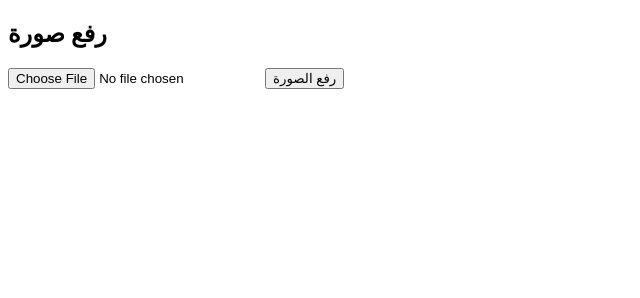
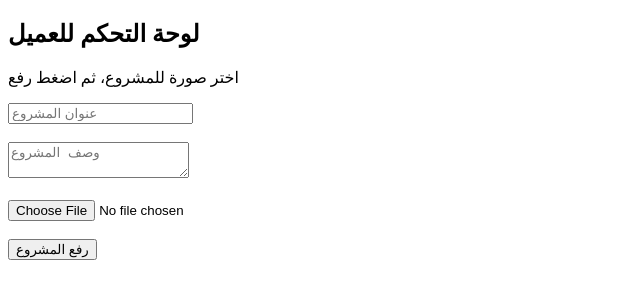
Before and after one commit to eslammohamedalexegy-cloud/Ahmed-Hossam, a plain HTML site: page admin.html in a window 1280 px wide. Shown: the whole page, without its empty margins (0-640 px from the left). Drawn offline with Linux system fonts and the light colour scheme.

Commit message:
Update admin.html

```diff
--- a/admin.html
+++ b/admin.html
@@ -1,25 +1,31 @@
 <!DOCTYPE html>
 <html lang="ar">
 <head>
-  <meta charset="UTF-8">
-  <title>رفع الصور</title>
+<meta charset="UTF-8">
+<title>Admin - رفع مشروع</title>
 </head>
 <body>
 
-<h2>رفع صورة</h2>
-<input type="file" id="file" />
-<button onclick="upload()">رفع الصورة</button>
+<h2>لوحة التحكم للعميل</h2>
+<p>اختر صورة للمشروع، ثم اضغط رفع</p>
+
+<input type="text" id="title" placeholder="عنوان المشروع"><br><br>
+<textarea id="description" placeholder="وصف المشروع"></textarea><br><br>
+<input type="file" id="file"><br><br>
+<button onclick="uploadProject()">رفع المشروع</button>
 <p id="status"></p>
 
 <script>
 const CLOUD_NAME = "dqkrwssks";  // ضع هنا Cloud name بتاعك
-const UPLOAD_PRESET = "upload_images"; // الاسم اللي عملناه في الخطوة السابقة
+const UPLOAD_PRESET = "upload_images"; // الاسم اللي عملناه في Cloudinary
 
-function upload() {
+function uploadProject() {
+  const title = document.getElementById("title").value;
+  const description = document.getElementById("description").value;
   const file = document.getElementById("file").files[0];
 
-  if(!file){
-    alert("اختر صورة أولاً");
+  if(!title || !description || !file){
+    alert("اكمل كل البيانات");
     return;
   }
 
@@ -33,11 +39,16 @@ function upload() {
   })
   .then(res => res.json())
   .then(data => {
-    console.log(data);
-    document.getElementById("status").innerText = "✅ تم رفع الصورة";
+    const imageUrl = data.secure_url;
+    document.getElementById("status").innerHTML = `
+      ✅ تم رفع الصورة بنجاح! <br>
+      رابط الصورة: <input type="text" value="${imageUrl}" readonly style="width:400px">
+      <br>الآن أرسل الرابط + العنوان + الوصف للمالك ليضيفه على الموقع.
+    `;
   })
-  .catch(() => {
+  .catch(err => {
     document.getElementById("status").innerText = "❌ فشل رفع الصورة";
+    console.log(err);
   });
 }
 </script>
```
